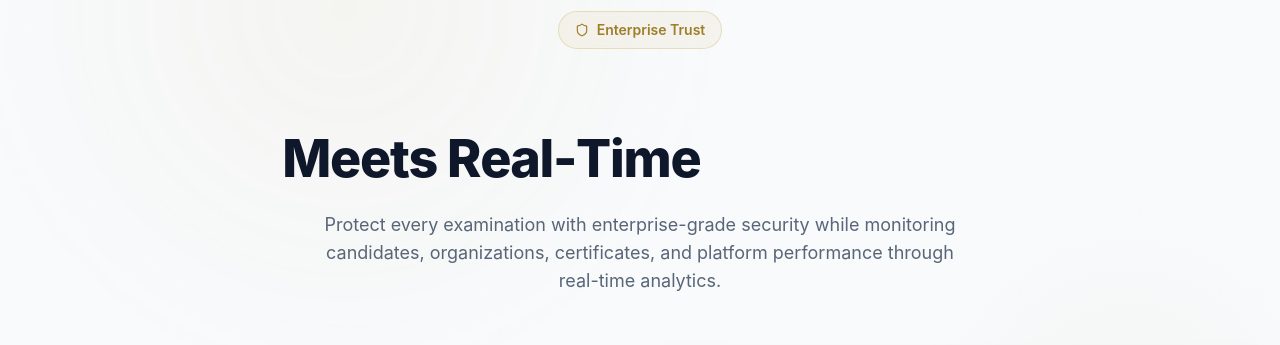
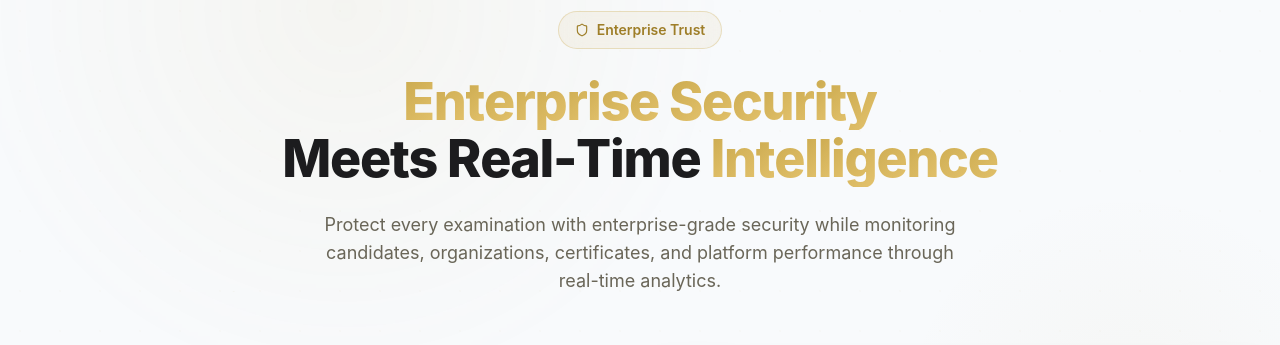
Before and after one commit to Aman-0402/potential-pancake, a React (Vite) app: page /security in a window 1280 px wide. Shown: the part 129-474 px from the top of the page. Built offline with nearby package versions, Linux system fonts and the light colour scheme.

Commit message:
Fix security heading: apply gradient per-char so background-clip works

```diff
--- a/src/components/security/SectionHeader.jsx
+++ b/src/components/security/SectionHeader.jsx
@@ -3,16 +3,27 @@ import { Shield } from 'lucide-react'
 
 const EASE = [0.25, 0.4, 0.25, 1]
 
-function CharReveal({ text, style, delay = 0 }) {
+const GOLD_GRAD = {
+  background: 'linear-gradient(135deg,#C9A84C,#E4C36E)',
+  WebkitBackgroundClip: 'text',
+  WebkitTextFillColor: 'transparent',
+  backgroundClip: 'text',
+}
+
+function CharReveal({ text, delay = 0, charStyle }) {
   return (
-    <span style={{ display: 'inline', ...style }}>
+    <span style={{ display: 'inline' }}>
       {text.split('').map((ch, i) => (
         <motion.span
           key={i}
           initial={{ opacity: 0, y: 22, filter: 'blur(5px)' }}
           animate={{ opacity: 1, y: 0, filter: 'blur(0px)' }}
           transition={{ duration: 0.42, delay: delay + i * 0.022, ease: EASE }}
-          style={{ display: 'inline-block', whiteSpace: ch === ' ' ? 'pre' : undefined }}
+          style={{
+            display: 'inline-block',
+            whiteSpace: ch === ' ' ? 'pre' : undefined,
+            ...charStyle,
+          }}
         >{ch}</motion.span>
       ))}
     </span>
@@ -20,9 +31,10 @@ function CharReveal({ text, style, delay = 0 }) {
 }
 
 export default function SectionHeader({ isDark, inView }) {
-  const muted = isDark ? 'rgba(148,163,184,0.85)' : 'rgba(71,85,105,0.9)'
-  const line2Delay = 0.1 + 19 * 0.022   // after "Enterprise Security"
-  const line2bDelay = line2Delay + 15 * 0.022  // after "Meets Real-Time "
+  const muted    = isDark ? 'rgba(210,204,188,0.85)' : 'rgba(90,85,70,0.9)'
+  const plain    = isDark ? '#E8E4D7' : '#1C1C1E'
+  const line2Delay  = 0.1 + 19 * 0.022
+  const line2bDelay = line2Delay + 16 * 0.022
 
   return (
     <div className="text-center max-w-3xl mx-auto mb-20">
@@ -46,29 +58,11 @@ export default function SectionHeader({ isDark, inView }) {
         {inView && (
           <>
             <span style={{ display: 'block' }}>
-              <CharReveal
-                text="Enterprise Security"
-                style={{
-                  background: 'linear-gradient(135deg,#C9A84C,#E4C36E)',
-                  WebkitBackgroundClip: 'text',
-                  WebkitTextFillColor: 'transparent',
-                  backgroundClip: 'text',
-                }}
-                delay={0.1}
-              />
+              <CharReveal text="Enterprise Security" delay={0.1} charStyle={GOLD_GRAD} />
             </span>
-            <span style={{ display: 'block', color: isDark ? '#f1f5f9' : '#0f172a' }}>
-              <CharReveal text="Meets Real-Time " delay={line2Delay} />
-              <CharReveal
-                text="Intelligence"
-                style={{
-                  background: 'linear-gradient(135deg,#AF8E38,#C9A84C)',
-                  WebkitBackgroundClip: 'text',
-                  WebkitTextFillColor: 'transparent',
-                  backgroundClip: 'text',
-                }}
-                delay={line2bDelay}
-              />
+            <span style={{ display: 'block', color: plain }}>
+              <CharReveal text="Meets Real-Time " delay={line2Delay} charStyle={{ color: plain }} />
+              <CharReveal text="Intelligence" delay={line2bDelay} charStyle={GOLD_GRAD} />
             </span>
           </>
         )}
```
